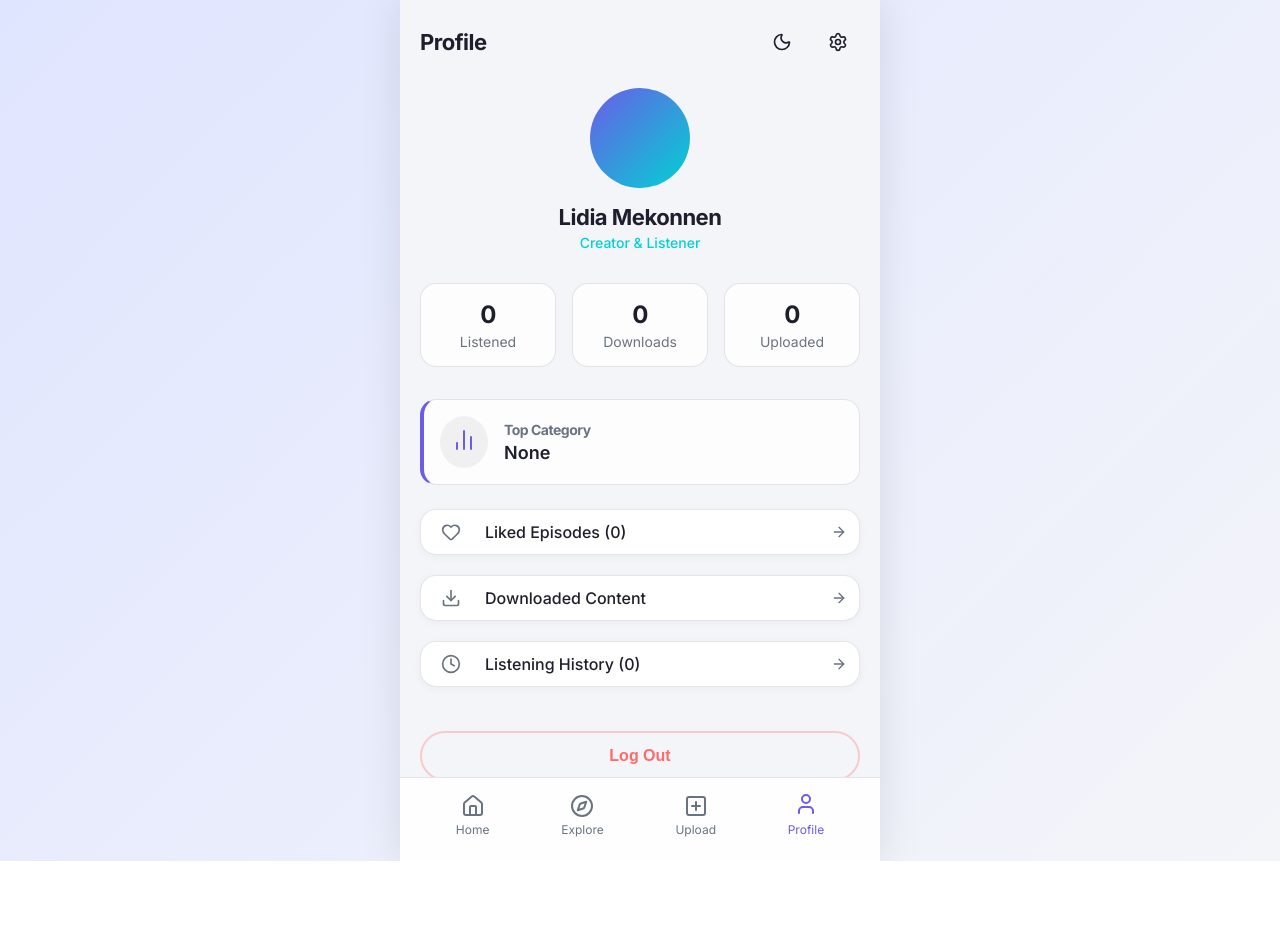
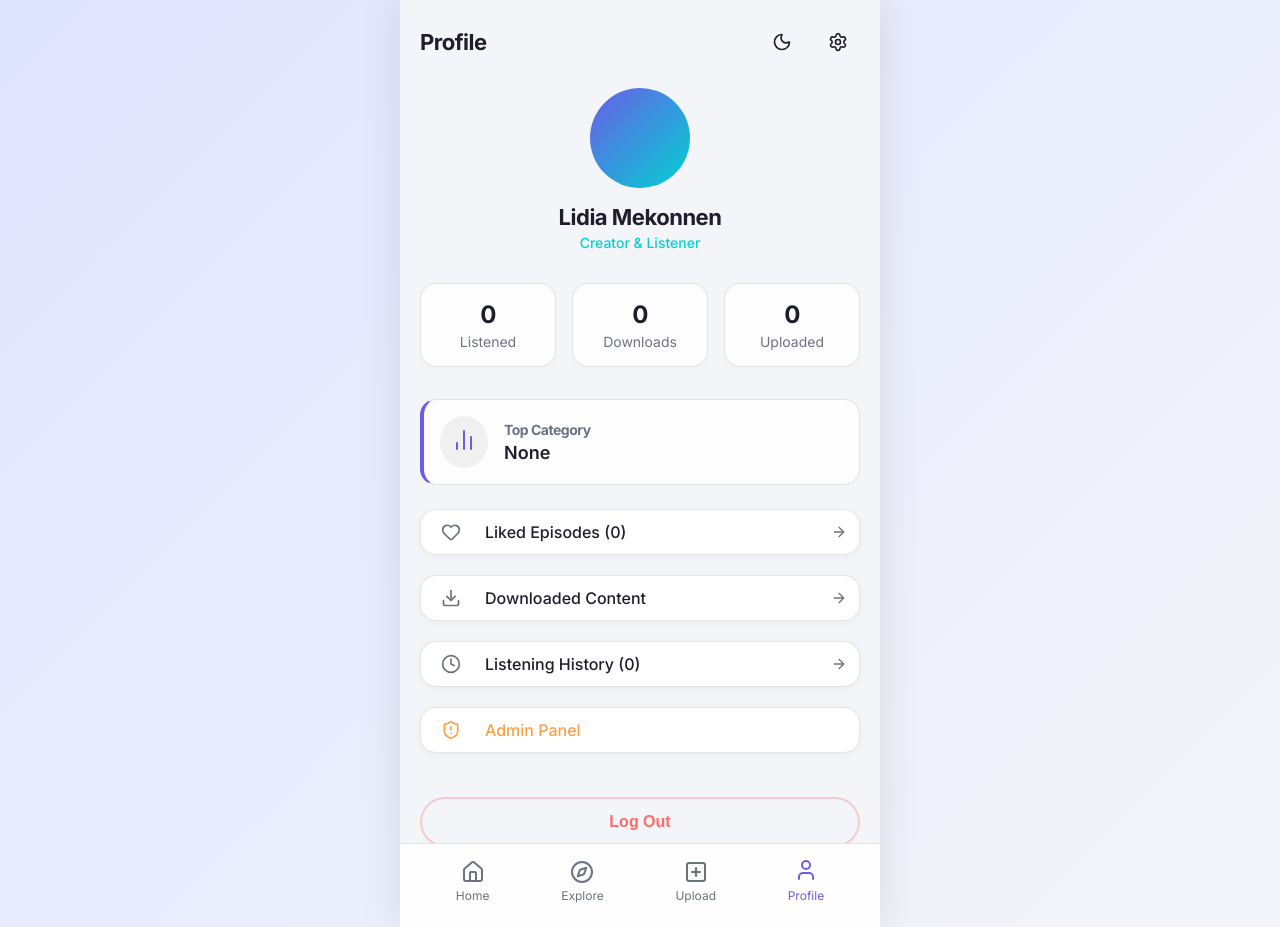
Before and after one commit to lidia-shenkut/HabeshaCast, a React (Vite) app: page /profile in a window 1280 px wide. Before the commit the page ends 861 px from the top, so only its background shows below. Built offline with nearby package versions, Linux system fonts and the light colour scheme.

Commit message:
add ProfileScreen component to display user analytics, history, and admin access

```diff
--- a/src/views/pages/ProfileScreen.jsx
+++ b/src/views/pages/ProfileScreen.jsx
@@ -68,6 +68,15 @@ export default function ProfileScreen() {
           <div style={{ flex: 1, fontSize: '16px', fontWeight: 500 }}>Listening History ({history.length})</div>
           <ArrowLeft size={16} color="var(--text-muted)" style={{ transform: 'rotate(180deg)' }} />
         </div>
+        <div className="episode-card" style={{ alignItems: 'center' }} onClick={() => navigate('/admin')}>
+          <ShieldAlert size={20} color="#ff9f43" style={{ margin: '0 8px' }} />
+          <div style={{ flex: 1, fontSize: '16px', fontWeight: 500, color: '#ff9f43' }}>Admin Panel</div>
+          {pendingEpisodes.length > 0 && (
+            <div style={{ background: '#ff9f43', color: 'white', borderRadius: '12px', padding: '2px 8px', fontSize: '12px', fontWeight: 'bold' }}>
+              {pendingEpisodes.length}
+            </div>
+          )}
+        </div>
       </div>
 
       <button className="btn btn-secondary" style={{ marginTop: '32px', color: '#ff6b6b', borderColor: 'rgba(255, 107, 107, 0.3)' }}>Log Out</button>
```
